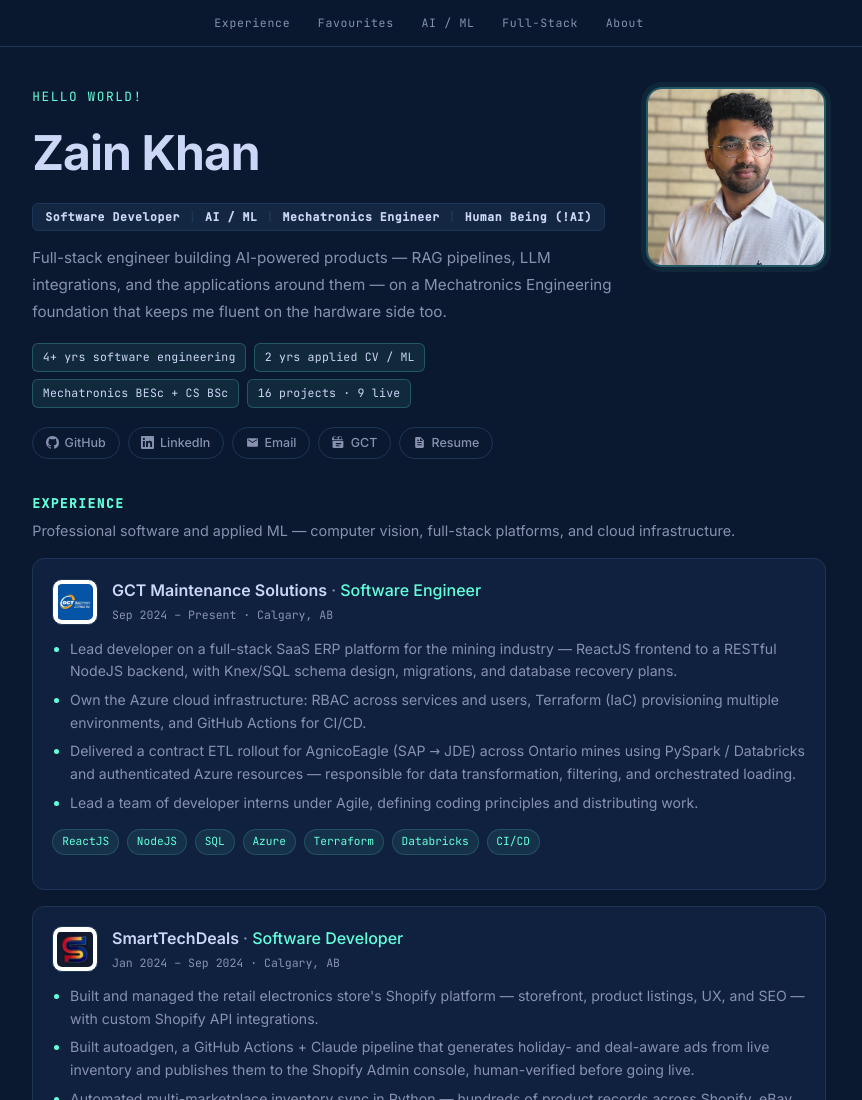
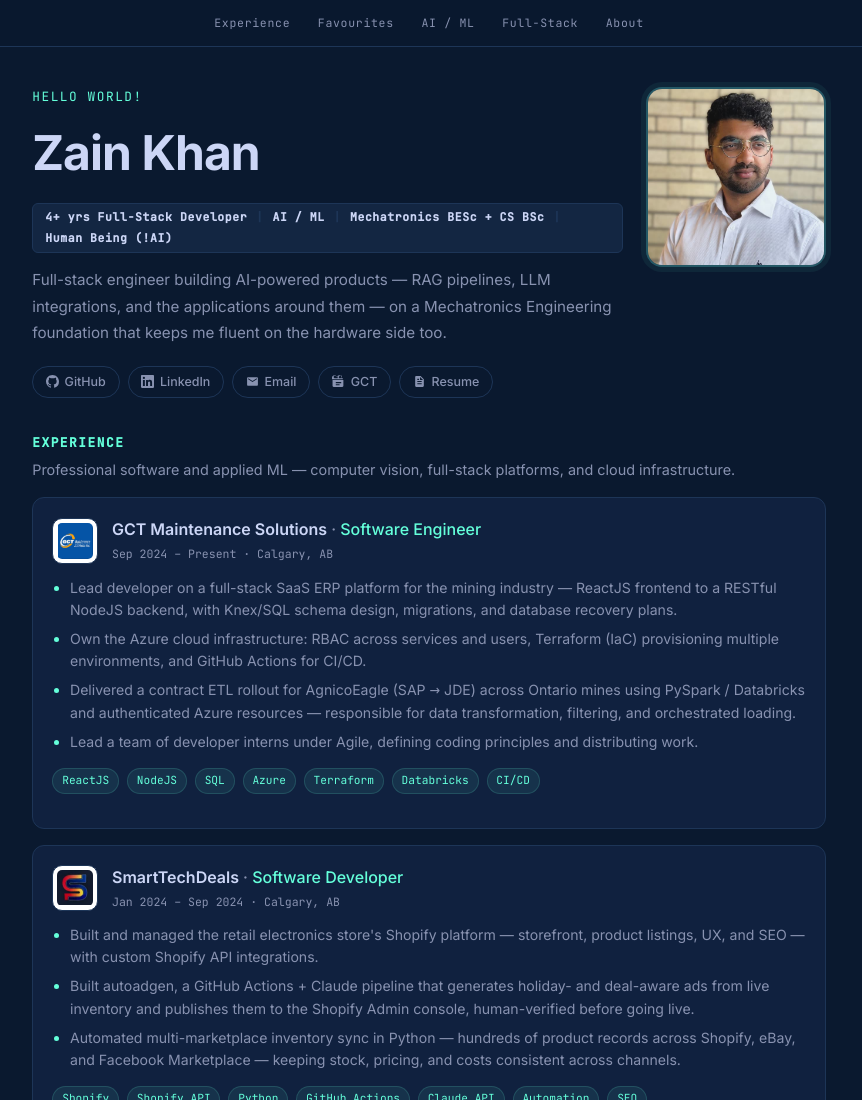
Before and after one commit to zainmk/zainkhan, a website built with Vite: page index.html in a window 1280 px wide. Shown: the top 1100 px of the page, without its empty margins (211-1073 px from the left). Built offline with nearby package versions, Linux system fonts and the light colour scheme; some packages are replaced by stand-ins of ours.

Commit message:
simplify badges

```diff
--- a/src/main.js
+++ b/src/main.js
@@ -423,11 +423,11 @@ document.querySelector('#app').innerHTML = `
           <p class="eyebrow">Hello World!</p>
           <h1>Zain Khan</h1>
           <div class="role-badge">
-            <span>Software Developer</span>
+            <span>4+ yrs Full-Stack Developer</span>
             <span class="role-divider">|</span>
             <span>AI / ML</span>
             <span class="role-divider">|</span>
-            <span>Mechatronics Engineer</span>
+            <span>Mechatronics BESc + CS BSc</span>
             <span class="role-divider">|</span>
             <span>Human Being (!AI)</span>
           </div>
@@ -435,12 +435,6 @@ document.querySelector('#app').innerHTML = `
             Full-stack engineer building AI-powered products — RAG pipelines, LLM integrations, and the applications
             around them — on a Mechatronics Engineering foundation that keeps me fluent on the hardware side too.
           </p>
-          <ul class="proof-strip">
-            <li>4+ yrs software engineering</li>
-            <li>2 yrs applied CV / ML</li>
-            <li>Mechatronics BESc + CS BSc</li>
-            <li>16 projects · 9 live</li>
-          </ul>
           <div class="socials">
             <a href="https://github.com/zainmk" target="_blank" rel="noreferrer">
               <svg viewBox="0 0 16 16" aria-hidden="true" xmlns="http://www.w3.org/2000/svg"><path d="M8 0C3.58 0 0 3.58 0 8c0 3.54 2.29 6.53 5.47 7.59.4.07.55-.17.55-.38 0-.19-.01-.82-.01-1.49-2.01.37-2.53-.49-2.69-.94-.09-.23-.48-.94-.82-1.13-.28-.15-.68-.52-.01-.53.63-.01 1.08.58 1.23.82.72 1.21 1.87.87 2.33.66.07-.52.28-.87.51-1.07-1.78-.2-3.64-.89-3.64-3.95 0-.87.31-1.59.82-2.15-.08-.2-.36-1.02.08-2.12 0 0 .67-.21 2.2.82.64-.18 1.32-.27 2-.27.68 0 1.36.09 2 .27 1.53-1.04 2.2-.82 2.2-.82.44 1.1.16 1.92.08 2.12.51.56.82 1.27.82 2.15 0 3.07-1.87 3.75-3.65 3.95.29.25.54.73.54 1.48 0 1.07-.01 1.93-.01 2.2 0 .21.15.46.55.38A8.013 8.013 0 0016 8c0-4.42-3.58-8-8-8z"/></svg>
--- a/src/style.css
+++ b/src/style.css
@@ -156,9 +156,11 @@ h1 {
 
 .role-badge {
   display: inline-flex;
+  flex-wrap: wrap;
   align-items: center;
-  gap: 0.55rem;
+  gap: 0.2rem 0.55rem;
   margin: 0.7rem 0 0;
+  max-width: 100%;
   font-family: var(--font-mono);
   font-size: 0.72rem;
   font-weight: 600;
```
